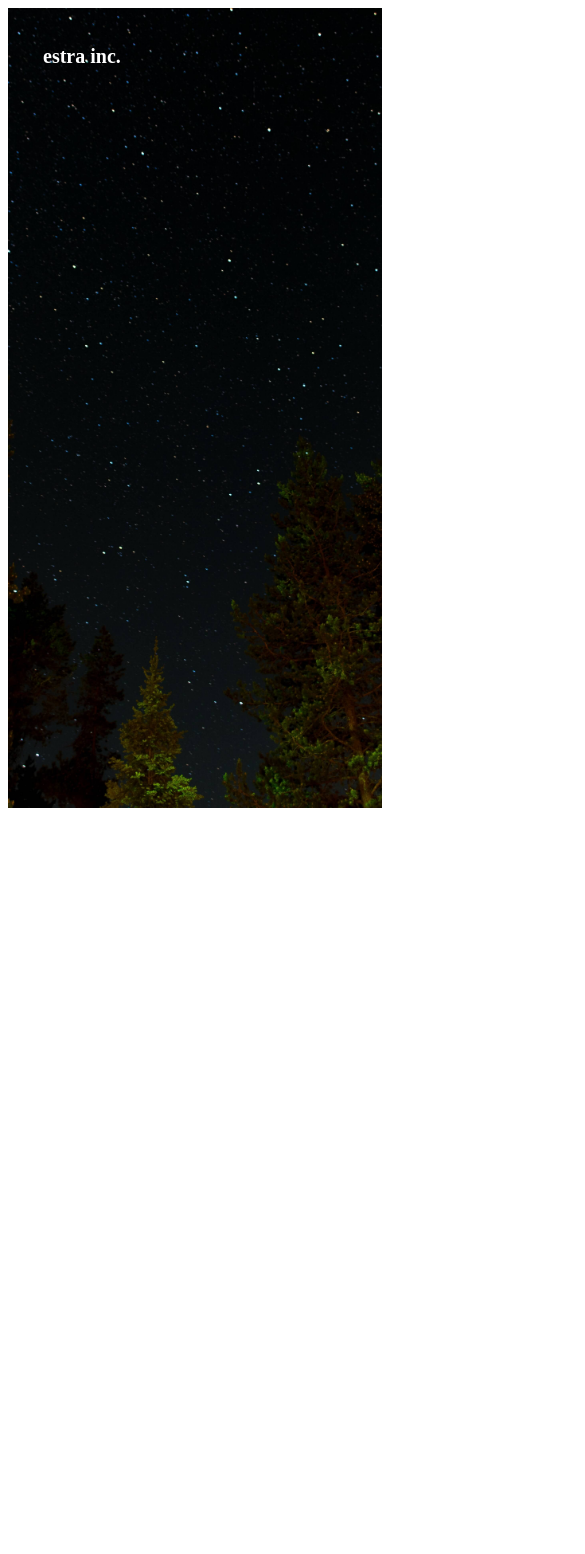
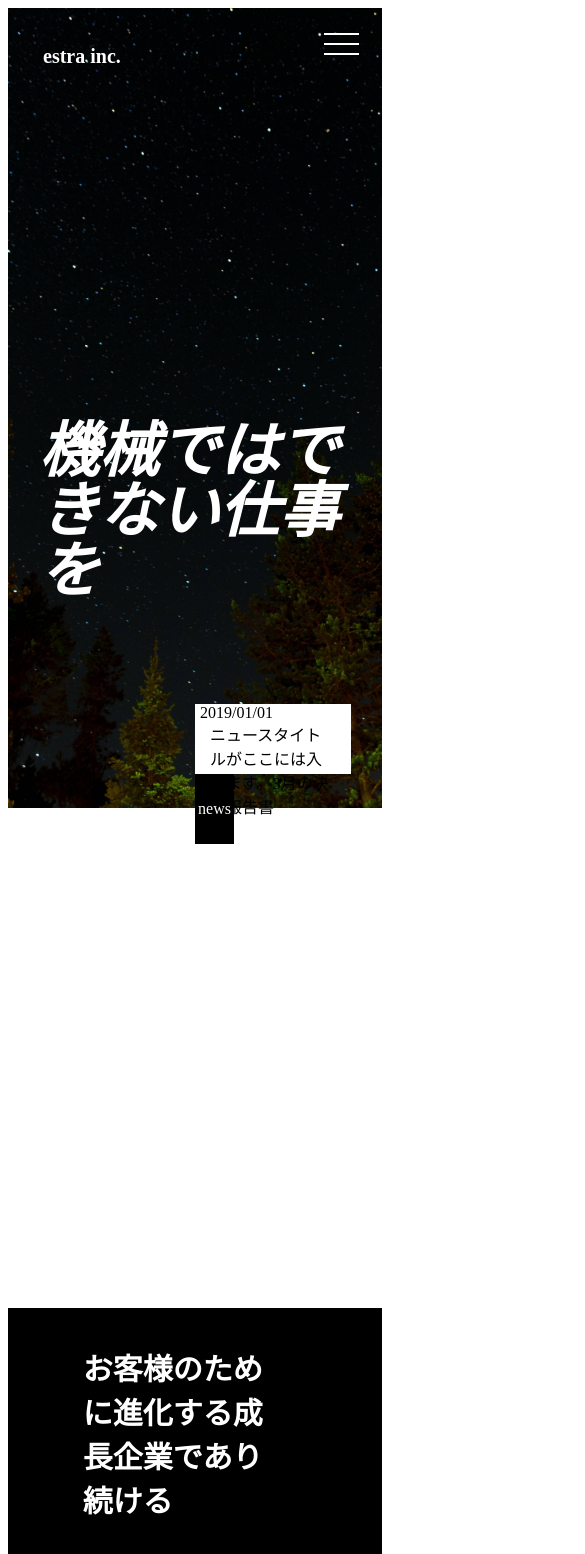
Before and after one commit to yuka1007/lp3-vue, a Vue app: page / in a window 390 px wide. Shown: the top 1554 px of the page, 585 px wide, since content can reach past the window. Built offline with nearby package versions, Linux system fonts and the light colour scheme.

Commit message:
fifth-commit

```diff
--- a/src/App.vue
+++ b/src/App.vue
@@ -26,7 +26,7 @@
           <a href="" class="common-btn mission-btn">ミッション詳細</a>
         </div>
         <div class="mission-img">
-          <img src="assets/mission-img.jpg" alt="" />
+          <img src="./assets/mission-img.jpg" alt="" />
         </div>
       </div>
       <div class="service">
@@ -203,16 +203,16 @@ input, select {
 /*ここまでがリセットcss*/
 
 #firstview {
-  height: 1000px;
+  height: 500px;
   background: (../assets/eyecatch.jpg);
   background-size: cover;
   background-position: center;
-  position: relative;
+  position: center;
 }
 
 .catchcopy {
   position: absolute;
-  top: 60%;
+  top: 50%;
   left: 10%;
   font-size: 60px;
   font-style: italic;
@@ -281,11 +281,14 @@ input, select {
 }
 
 .mission-img {
-  width: 40%;
-  position: absolute;
-  bottom: -10%;
-  right: 5%;
-  z-index: -999;
+  width: -200px;
+  height: -300px;
+  position: center;
+  bottom: 500%;
+  right: 5px;
+  left: 30px;
+  top: 2px;
+  z-index: 10;
 }
 
 /*------------------------*/
--- a/src/components/CommonHeader.vue
+++ b/src/components/CommonHeader.vue
@@ -119,7 +119,7 @@ body {
 /*------------------------*/
 
 #hamburger {
-  display: none;
+  display: block
 }
 
 #top-header {
@@ -204,10 +204,10 @@ body {
     position: fixed;
     top: 0;
     left: calc(-100% - 80px);
-    background: #fff;
+    background: rgba(194, 184, 184, 0.6);
     color: #333333;
     box-shadow: 80px 0 rgba(38, 98, 213, 0.3);
-    z-index: 999;
+    z-index: 0;
   }
   .menu-content .menu-title {
     margin: 40px 20px;
```
